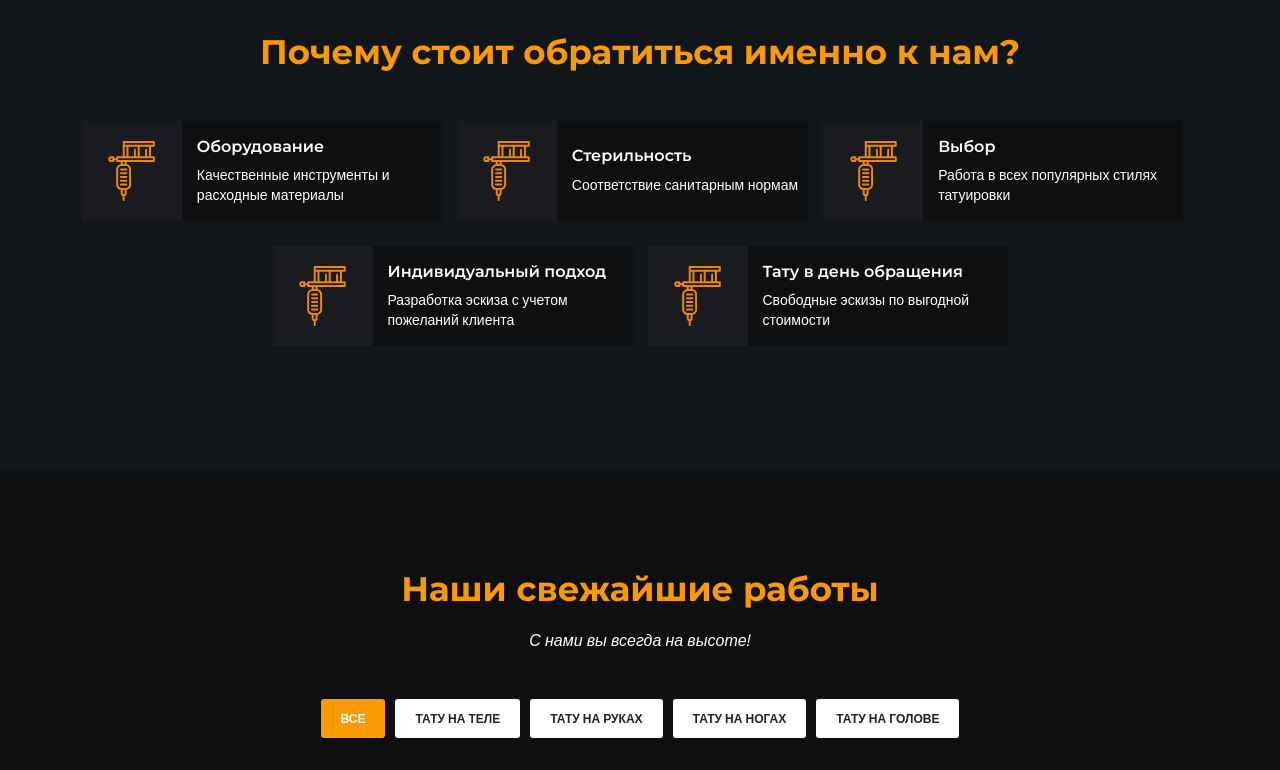
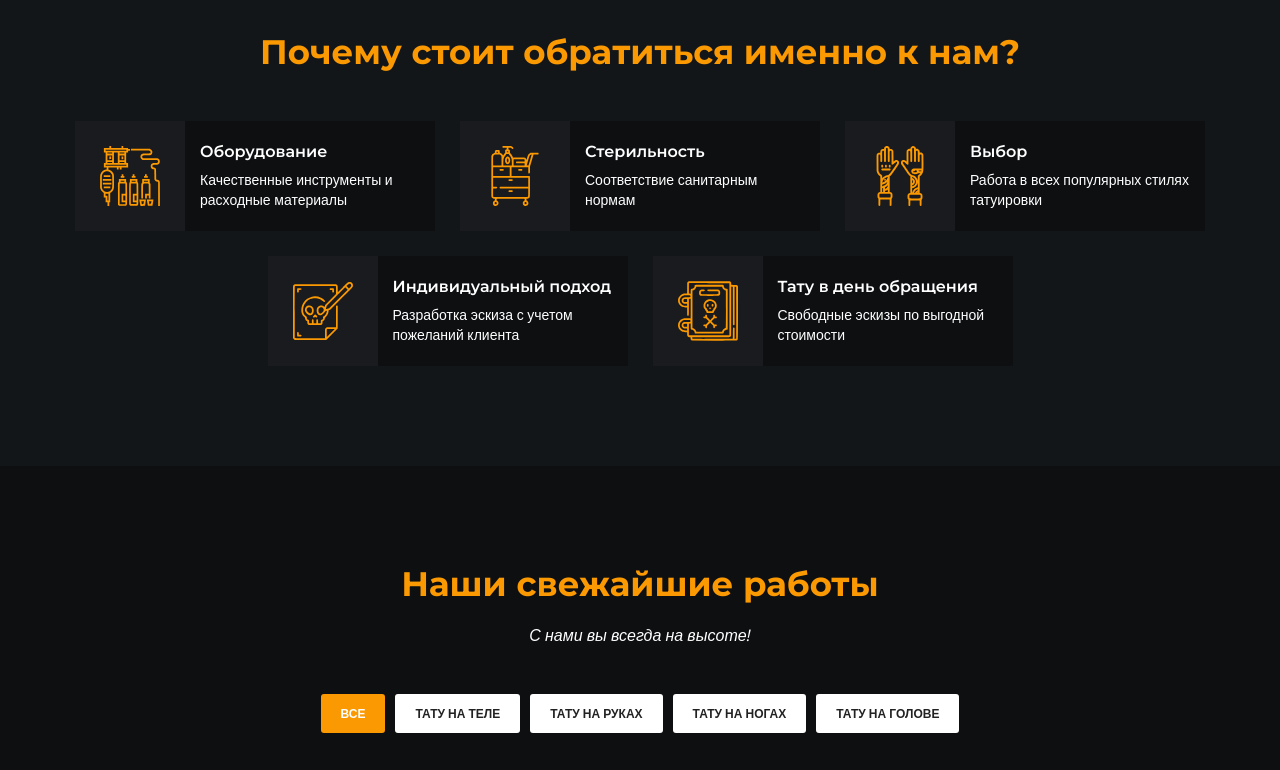
Before and after one commit to RusanaRed/tatooz, a plain HTML site: page index.html in a window 1280 px wide. Shown: the part 1780-2550 px from the top of the page. Drawn offline with nearby package versions, Linux system fonts and the light colour scheme; files whose address does not match are found by name.

Commit message:
Change icons at advantages and services blocks

```diff
--- a/assets/css/style.css
+++ b/assets/css/style.css
@@ -319,16 +319,7 @@ img {
   display: flex;
   flex-wrap: wrap;
   justify-content: center;
-}
-
-.advantages__item {
-  display: flex;
-  margin-right: 15px;
-  margin-bottom: 25px;
-}
-
-.advantages__item:last-child {
-  margin-right: 0;
+  gap: 25px;
 }
 
 
@@ -347,8 +338,8 @@ img {
 .advantage__image {
   position: relative;
   display: block;
-  min-width: 100px;
-  min-height: 100px;
+  min-width: 110px;
+  min-height: 110px;
 
   background-color: #191b1e;
 
@@ -359,21 +350,41 @@ img {
   position: absolute;
   width: 60px;
   height: 60px;
-  top: 20px;
-  left: 20px;
+  top: 25px;
+  left: 25px;
   content: "";
 }
 
-.advantage__image--tatoo::before {
-  background: #191b1e url("../images/tatoo-machine-icon.svg") no-repeat center;
-  background-size: contain;
+.advantage__image--supplies::before {
+  background: #191b1e url("../images/icons/tattoo-supplies-icon.svg") no-repeat center;
+  background-size: cover;
+}
+
+.advantage__image--tattoo-table::before {
+  background: #191b1e url("../images/icons/tattoo-table-icon.svg") no-repeat center;
+  background-size: cover;
+}
+
+.advantage__image--hands::before {
+  background: #191b1e url("../images/icons/hands-icon.svg") no-repeat center;
+  background-size: cover;
+}
+
+.advantage__image--sketching::before {
+  background: #191b1e url("../images/icons/sketching-icon.svg") no-repeat center;
+  background-size: cover;
+}
+
+.advantage__image--catalogue::before {
+  background: #191b1e url("../images/icons/catalogue-icon.svg") no-repeat center;
+  background-size: cover;
 }
 
 .advantage__description {
   display: flex;
   justify-content: center;
   flex-direction: column;
-  padding: 10px 10px 10px 15px;
+  padding: 15px 15px 15px 15px;
 }
 
 .advantage__title {
@@ -593,7 +604,32 @@ img {
 }
 
 .services__image--tatoo-machine::before {
-  background: url("../images/icons/tatoo-machine-icon.svg") no-repeat center;
+  background: url("../images/icons/tatoo-machine-icon.svg") no-repeat ;
+  background-size: contain;
+}
+
+.services__image--tattoo-pen::before {
+  background: url("../images/icons/ink-hand-sewing-needles-icon.svg") no-repeat center;
+  background-size: contain;
+}
+
+.services__image--piercing::before {
+  background: url("../images/icons/piercing-icon.svg") no-repeat center;
+  background-size: contain;
+}
+
+.services__image--flower::before {
+  background: url("../images/icons/flower-icon.svg") no-repeat center;
+  background-size: contain;
+}
+
+.services__image--cleaning-brush::before {
+  background: url("../images/icons/cleaning-brush-icon.svg") no-repeat center;
+  background-size: contain;
+}
+
+.services__image--tattoo-master::before {
+  background: url("../images/icons/tattoo-master-icon.svg") no-repeat center;
   background-size: contain;
 }
 
--- a/index.html
+++ b/index.html
@@ -92,7 +92,7 @@
         <ul class="advantages">
           <li class="advantages__item">
             <div class="advantage">
-              <span class="advantage__image advantage__image--tatoo"></span>
+              <span class="advantage__image advantage__image--supplies"></span>
               <div class="advantage__description">
                 <p class="advantage__title">Оборудование</p>
                 <p class="advantage__text">Качественные инструменты и расходные материалы</p>
@@ -102,7 +102,7 @@
 
           <li class="advantages__item">
             <div class="advantage">
-              <span class="advantage__image advantage__image--tatoo"></span>
+              <span class="advantage__image advantage__image--tattoo-table"></span>
               <div class="advantage__description">
                 <p class="advantage__title">Стерильность</p>
                 <p class="advantage__text">Соответствие санитарным нормам</p>
@@ -112,7 +112,7 @@
 
           <li class="advantages__item">
             <div class="advantage">
-              <span class="advantage__image advantage__image--tatoo"></span>
+              <span class="advantage__image advantage__image--hands"></span>
               <div class="advantage__description">
                 <p class="advantage__title">Выбор</p>
                 <p class="advantage__text">Работа в всех популярных стилях татуировки</p>
@@ -122,7 +122,7 @@
 
           <li class="advantages__item">
             <div class="advantage">
-              <span class="advantage__image advantage__image--tatoo"></span>
+              <span class="advantage__image advantage__image--sketching"></span>
               <div class="advantage__description">
                 <p class="advantage__title">Индивидуальный подход</p>
                 <p class="advantage__text">Разработка эскиза с учетом пожеланий клиента</p>
@@ -132,7 +132,7 @@
 
           <li class="advantages__item">
             <div class="advantage">
-              <span class="advantage__image advantage__image--tatoo"></span>
+              <span class="advantage__image advantage__image--catalogue"></span>
               <div class="advantage__description">
                 <p class="advantage__title">Тату в день обращения</p>
                 <p class="advantage__text">Свободные эскизы по выгодной стоимости</p>
@@ -327,7 +327,7 @@
 
             <li class="services__item">
               <a class="services__link" href="#">
-                <div class="services__image services__image--tatoo-machine"></div>
+                <div class="services__image services__image--tattoo-pen"></div>
                 <h3 class="services__title">Разработка <br>индивидуального эскиза</h3>
               </a>
               <p class="services__description">Мы создаем уникальные и креативные дизайны, которые соответствуют вашим пожеланиям и стилю жизни</p>
@@ -336,7 +336,7 @@
 
             <li class="services__item">
               <a class="services__link" href="#">
-                <div class="services__image services__image--tatoo-machine"></div>
+                <div class="services__image services__image--piercing"></div>
                 <h3 class="services__title">Пирсинг</h3>
               </a>
               <p class="services__description">Мы предлагаем широкий выбор украшений, а наши мастера установят вам пирсы безопасно и комфортно</p>
@@ -345,7 +345,7 @@
 
             <li class="services__item">
               <a class="services__link" href="#">
-                <div class="services__image services__image--tatoo-machine"></div>
+                <div class="services__image services__image--flower"></div>
                 <h3 class="services__title">Корректировка татуировок</h3>
               </a>
               <p class="services__description">Подправим цвет или форму вашей старой татуировки, чтобы она выглядела лучше</p>
@@ -354,7 +354,7 @@
 
             <li class="services__item">
               <a class="services__link" href="#">
-                <div class="services__image services__image--tatoo-machine"></div>
+                <div class="services__image services__image--cleaning-brush"></div>
                 <h3 class="services__title">Удаление татуировок</h3>
               </a>
               <p class="services__description">С помощью современных технологий удалим татуировки без повреждения кожи и образования шрамов</p>
@@ -363,7 +363,7 @@
 
             <li class="services__item">
               <a class="services__link" href="#">
-                <div class="services__image services__image--tatoo-machine"></div>
+                <div class="services__image services__image--tattoo-master"></div>
                 <h3 class="services__title">Обучение искусству татуировки</h3>
               </a>
               <p class="services__description">Если вы мечтаете стать тату-мастером, мы предлагаем курсы, которые помогут вам развить свои навыки</p>
```
Also changed, not shown: assets/images/icons/arrow-to-right-icon.svg (added), assets/images/icons/catalogue-icon.svg (added), assets/images/icons/cleaning-brush-icon.svg (added), assets/images/icons/clock-icon.svg (added), assets/images/icons/comments-icon.svg (added), assets/images/icons/flower-icon.svg (added), assets/images/icons/hands-icon.svg (added), assets/images/icons/ink-hand-sewing-needles-icon.svg (added), assets/images/icons/marker-icon.svg (added), assets/images/icons/piercing-icon.svg (added), assets/images/icons/search-icon.svg (renamed from assets/images/search.svg), assets/images/icons/select-control-arrow.svg (renamed from assets/images/select-control-arrow.svg), assets/images/icons/sketching-icon.svg (added), assets/images/icons/tatoo-machine-icon.svg (added), 4 more files.
